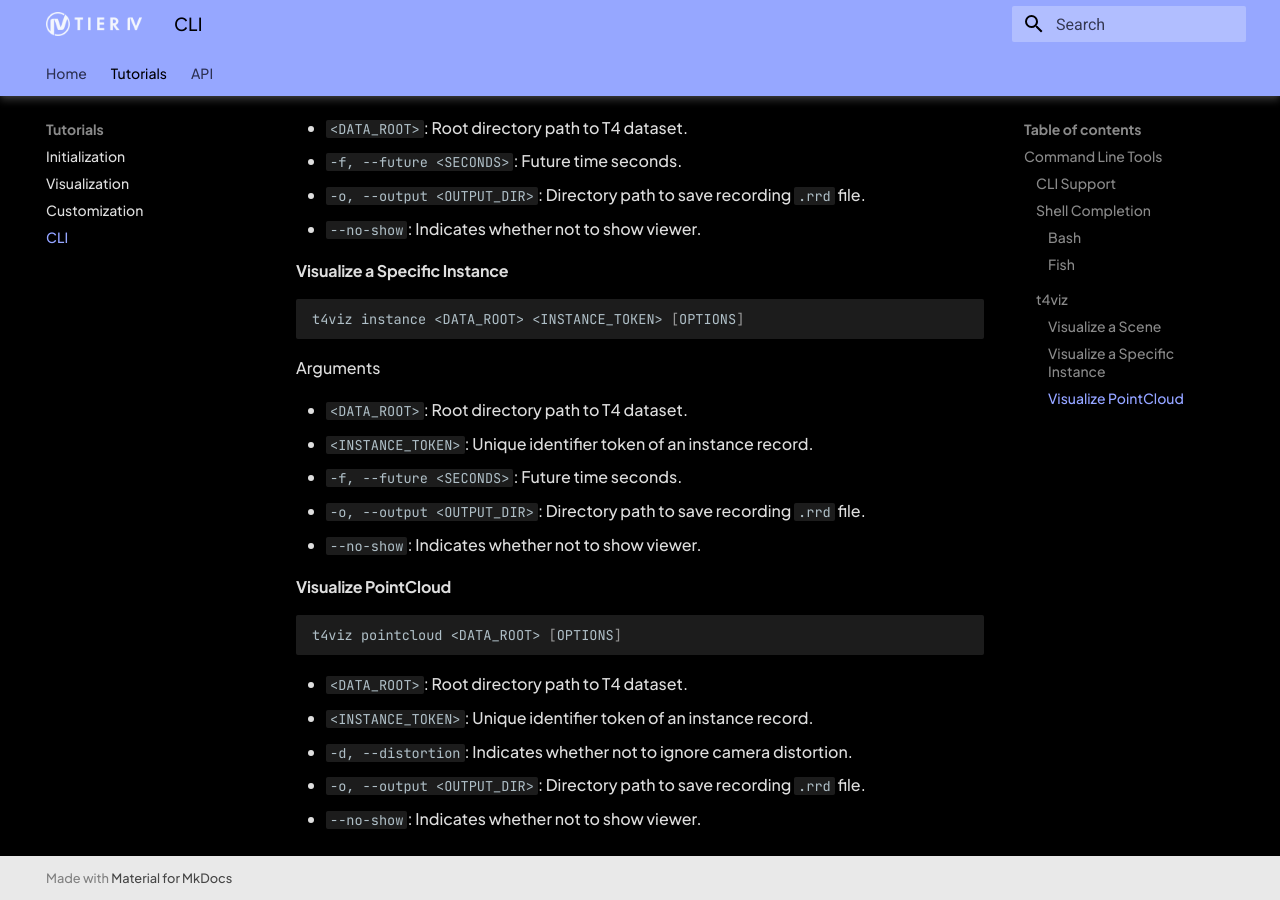
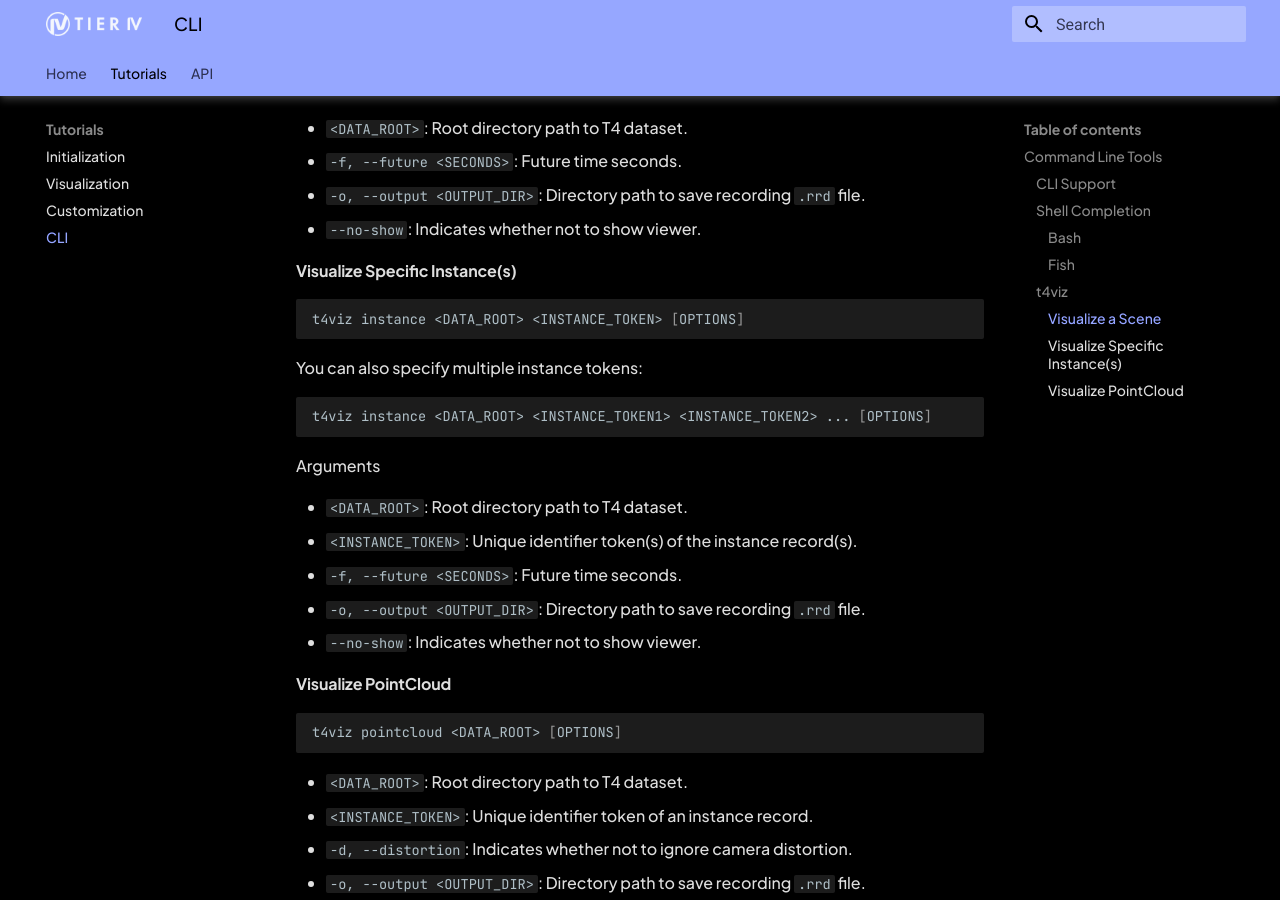
Before and after one commit to tier4/t4-devkit, an MkDocs documentation site: the page built from docs/tutorials/cli.md, in a window 1280 px wide and 900 px high, scrolled down 836 px. Built offline with MkDocs 1.6.1 and Material for MkDocs 9.7.7, drawn with Linux system fonts in a browser that asks for light colours; the version menu is left out.

Commit message:
docs: update documents
Signed-off-by: ktro2828 <kotaro.uetake@tier4.jp>

````diff
--- a/docs/tutorials/cli.md
+++ b/docs/tutorials/cli.md
@@ -24,8 +24,6 @@ echo "source $HOME/.t4viz-complete.bash" >> ~/.bashrc
 _T4VIZ_COMPLETE=fish_source t4viz > $HOME/.config/fish/completions/t4viz.fish
 ```
 
-###
-
 ### `t4viz`
 
 #### Visualize a Scene
@@ -41,16 +39,22 @@ Arguments
 - `-o, --output <OUTPUT_DIR>`: Directory path to save recording `.rrd` file.
 - `--no-show`: Indicates whether not to show viewer.
 
-#### Visualize a Specific Instance
+#### Visualize Specific Instance(s)
 
 ```shell
 t4viz instance <DATA_ROOT> <INSTANCE_TOKEN> [OPTIONS]
 ```
 
+You can also specify multiple instance tokens:
+
+```shell
+t4viz instance <DATA_ROOT> <INSTANCE_TOKEN1> <INSTANCE_TOKEN2> ... [OPTIONS]
+```
+
 Arguments
 
 - `<DATA_ROOT>`: Root directory path to T4 dataset.
-- `<INSTANCE_TOKEN>`: Unique identifier token of an instance record.
+- `<INSTANCE_TOKEN>`: Unique identifier token(s) of the instance record(s).
 - `-f, --future <SECONDS>`: Future time seconds.
 - `-o, --output <OUTPUT_DIR>`: Directory path to save recording `.rrd` file.
 - `--no-show`: Indicates whether not to show viewer.
````
Also changed, not shown: docs/tutorials/render.md (+8 -1 lines).
